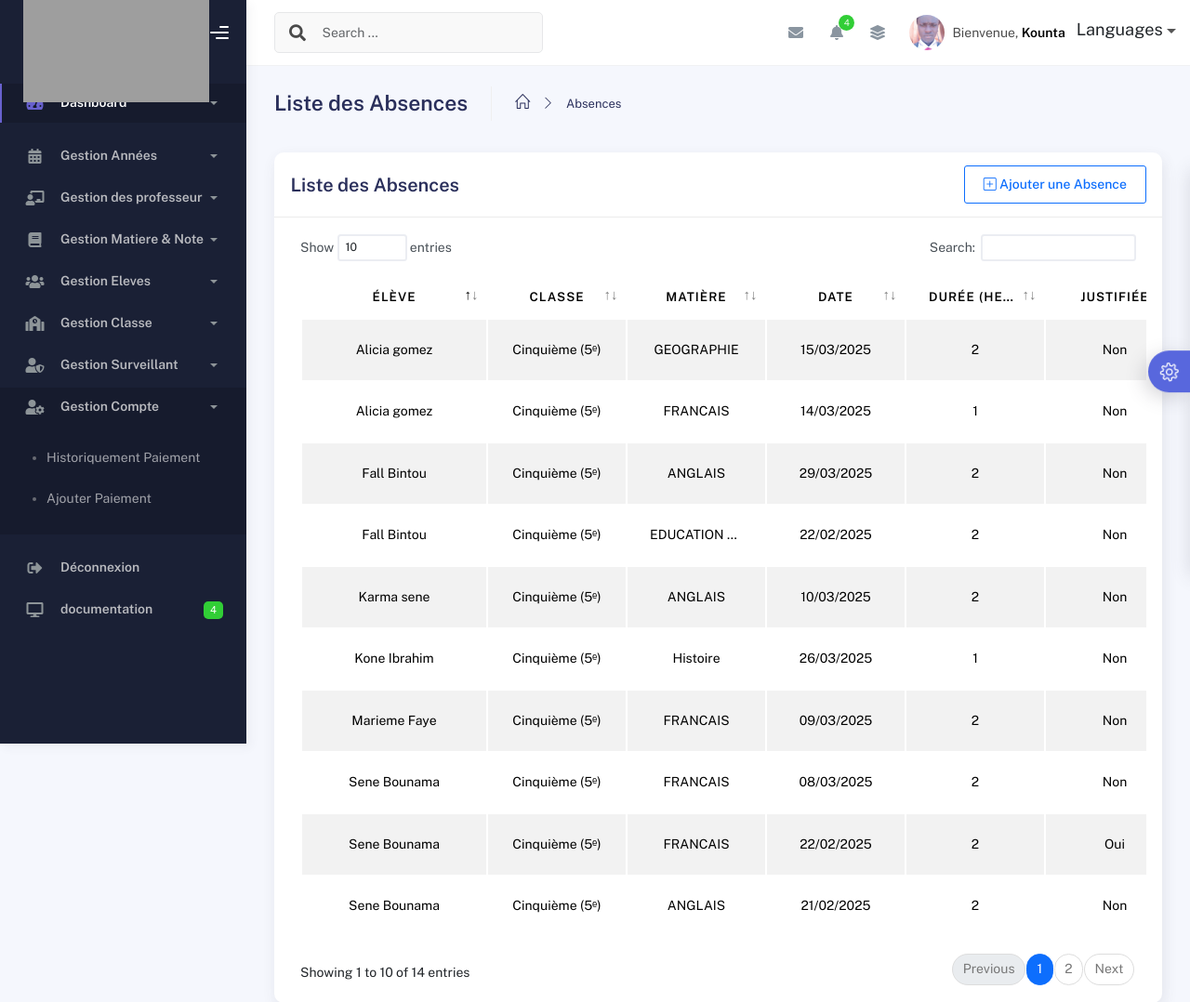
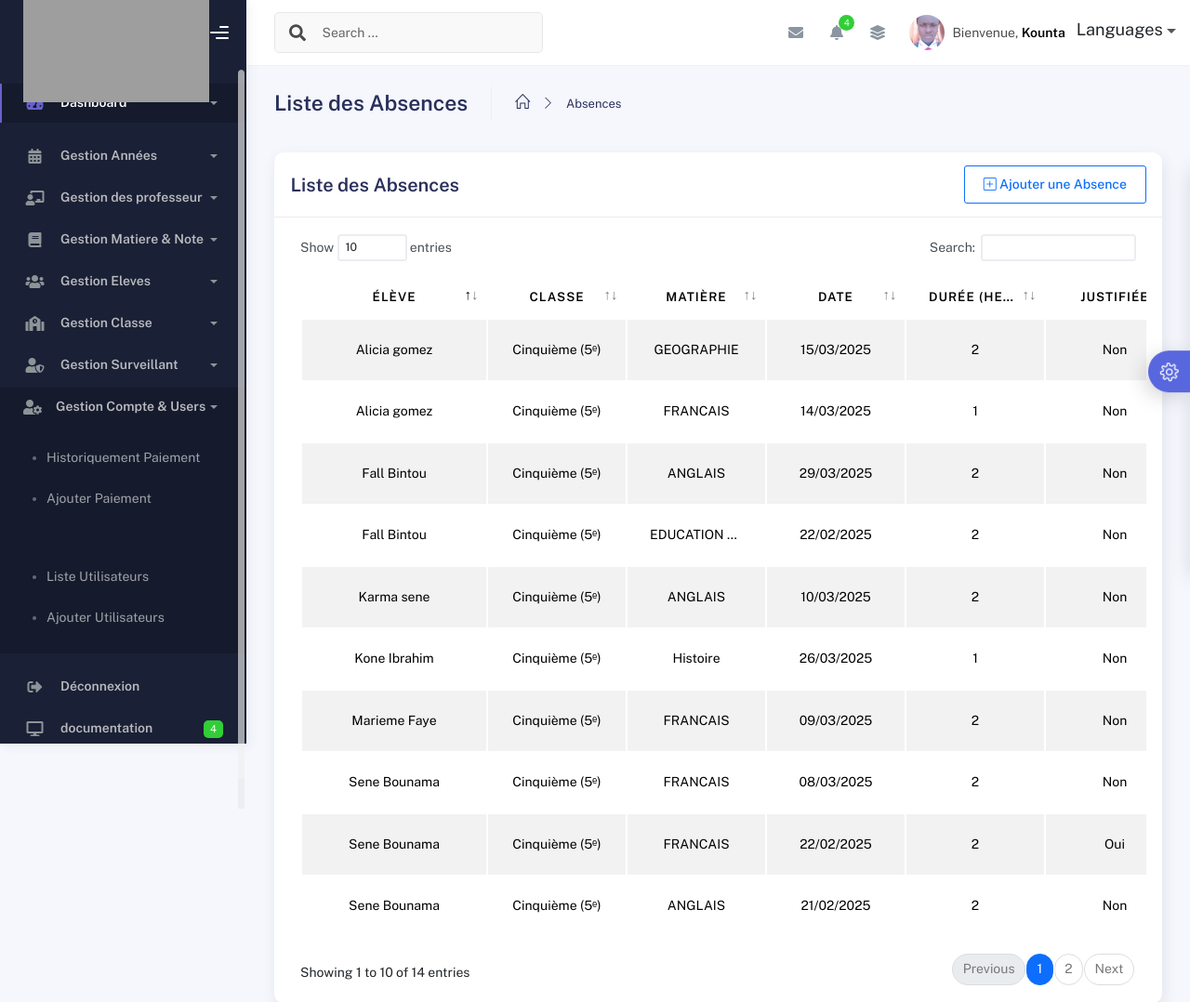
Before and after one commit to Kountade/Mali_gestion, a Django app: page /fr/absences/ in a window 1280 px wide, after a click on "Gestion Compte & Users". Shown: the top 1078 px of the page at 93% size. Run offline with Django 5.2, Linux system fonts and the light colour scheme; data comes from the database, SQL or seed files in the repository; some libraries are stand-ins or nearby versions; grey boxes are pictures that could not be loaded.

Commit message:
first commit 9

```diff
--- a/templates/base.html
+++ b/templates/base.html
@@ -365,7 +365,7 @@
               <li class="nav-item">
                 <a data-bs-toggle="collapse" href="#charts">
                   <i class="fas fa-user-cog"></i>
-                  <p>Gestion Compte</p>
+                  <p>Gestion Compte & Users</p>
                   <span class="caret"></span>
                 </a>
                 <div class="collapse" id="charts">
@@ -383,6 +383,21 @@
                     </li>
                   </ul>
                 </div>
+                <div class="collapse" id="charts">
+                  <ul class="nav nav-collapse">
+                    <li>
+                      <a href="">
+                        <span class="sub-item">Liste Utilisateurs</span>
+                      </a>
+                    </li>
+
+                    <li>
+                      <a href="">
+                        <span class="sub-item">Ajouter Utilisateurs</span>
+                      </a>
+                    </li>
+                  </ul>
+                </div>
               </li>
 
               <li class="nav-item">
@@ -393,7 +408,7 @@
                 </a>
               </li>
               <li class="nav-item">
-                <a href="widgets.html">
+                <a href="#">
                   <i class="fas fa-desktop"></i>
                   <p>documentation</p>
                   <span class="badge badge-success">4</span>
```
